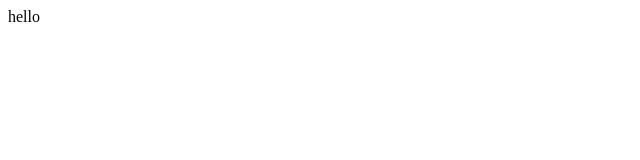
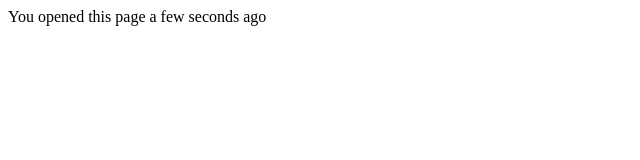
Before and after one commit to caramelmagic/withjacob, an Electron app: page index.html in a window 800 px wide. Shown: the whole page, without its empty margins (0-640 px from the left). Drawn offline with nearby package versions, Linux system fonts and the light colour scheme.

Commit message:
Second commit

```diff
--- /dev/null
+++ b/app.js
@@ -0,0 +1,10 @@
+//alert('hello');
+
+const moment = require('moment')
+
+const start = new Date();
+
+setInterval(function(){
+    var timeElmt = document.getElementById("time");
+    timeElmt.innerHTML = moment(start).fromNow();
+}, 1000 );
--- a/index.html
+++ b/index.html
@@ -1,5 +1,9 @@
 <html>
+    <head>
+        <script src="app.js" ></script>
+    </head>
     <body>
-        hello
+        You opened this page
+        <span id="time">just now</span>
     </body>
 </html>
--- a/package.json
+++ b/package.json
@@ -9,6 +9,7 @@
   "author": "",
   "license": "ISC",
   "dependencies": {
-    "electron": "^1.8.4"
+    "electron": "^1.8.4",
+    "moment": "^2.22.0"
   }
 }
```
Also changed, not shown: 1 other file.
